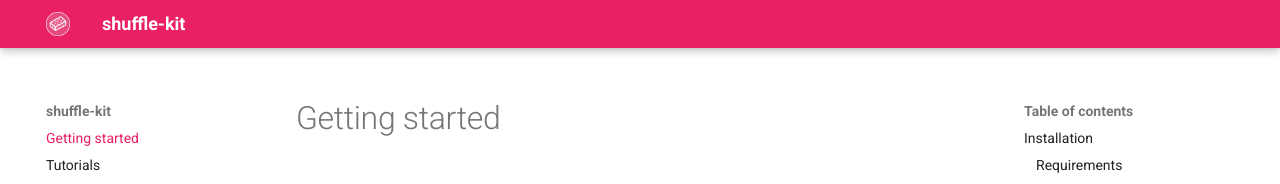
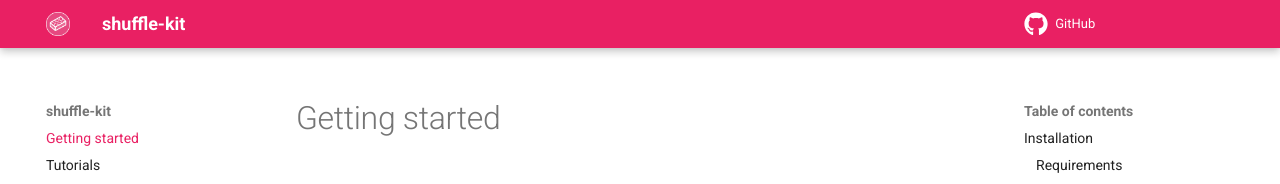
Before and after one commit to jmssnr/shuffle-kit, an MkDocs documentation site: the page built from docs/index.md, in a window 1280 px wide. Shown: the top 184 px of the page. Built offline with MkDocs 1.6.1 and Material for MkDocs 9.7.7, drawn with Linux system fonts in a browser that asks for light colours; comment, search, counter and statistics services are not loaded.

Commit message:
docs: adds repo to documentation

```diff
--- a/mkdocs.yml
+++ b/mkdocs.yml
@@ -1,4 +1,6 @@
 site_name: shuffle-kit
+
+repo_url: https://github.com/jmssnr/shuffle-kit
 
 theme:
   name: "material"
@@ -6,6 +8,9 @@ theme:
   favicon: logos/shuffle-kit-logo.png
   palette:
     primary: pink
+  icon:
+    repo: fontawesome/brands/github
+
 
 plugins:
   - mkdocstrings
```
